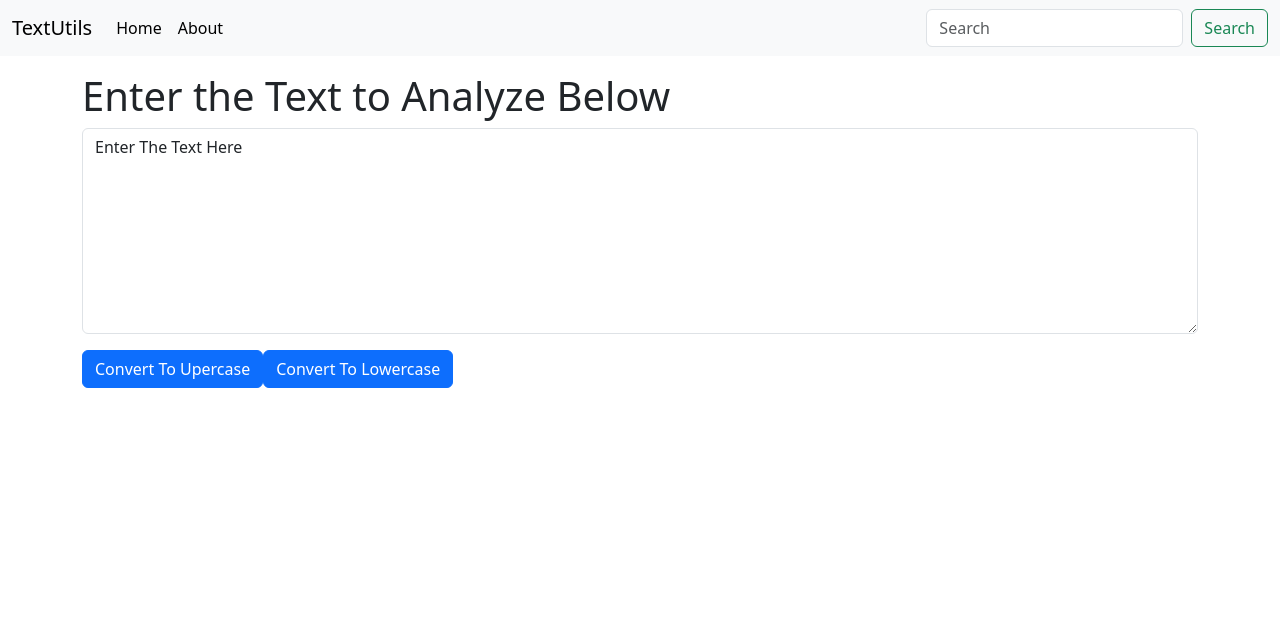
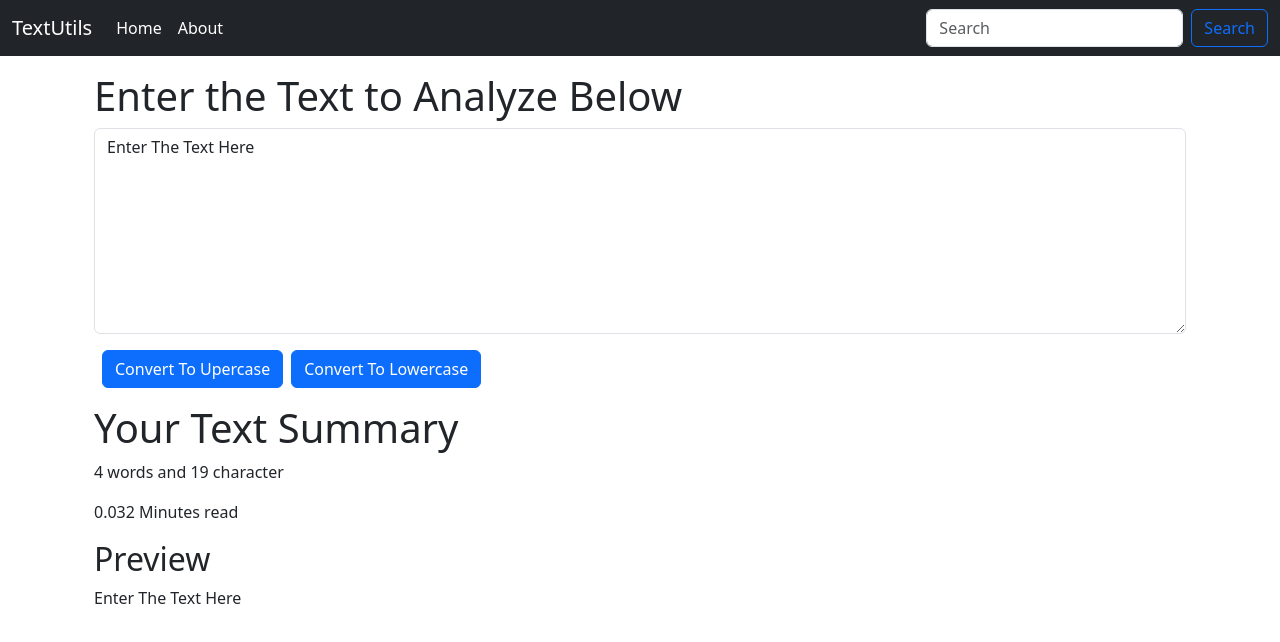
Before and after one commit to jpg04/ReactJs, a React (Create React App) app in the folder web-project/: page / in a window 1280 px wide. Shown: the top 642 px of the page. Built offline with nearby package versions, Linux system fonts and the light colour scheme.

Commit message:
Adding more Logic to TextUtils

```diff
--- a/web-project/src/components/Navbar.js
+++ b/web-project/src/components/Navbar.js
@@ -3,7 +3,7 @@
 
 export default function Navbar(props) {
 return (
-    <nav className="navbar navbar-expand-lg bg-body-tertiary">
+    <nav className="navbar navbar-expand-lg navbar-dark bg-dark">
 <div className="container-fluid">
     <a className="navbar-brand" href="/">{props.title}</a>
     <button className="navbar-toggler" type="button" data-bs-toggle="collapse" data-bs-target="#navbarSupportedContent" aria-controls="navbarSupportedContent" aria-expanded="false" aria-label="Toggle navigation">
@@ -20,7 +20,7 @@
     </ul>
     <form className="d-flex" role="search">
         <input className="form-control me-2" type="search" placeholder="Search" aria-label="Search" />
-        <button className="btn btn-outline-success" type="submit">Search</button>
+        <button className="btn btn-outline-primary" type="submit">Search</button>
     </form>
     </div>
 </div>
--- a/web-project/src/components/TextForm.js
+++ b/web-project/src/components/TextForm.js
@@ -23,13 +23,23 @@
   // text = "new text"; //wrong way to change the state
   // setText("new text"); //correct way to change the state
   return (
-    <div>
+    <>
+    <div className="container">
         <h1>{props.heading}</h1>
         <div className="mb-3">
         <textarea className="form-control" value={text} onChange={handleOnChange} id="myBox" rows="8"></textarea>
         </div>
-        <button className="btn btn-primary" onClick={handleUpClick}>Convert To Upercase</button>
-        <button className="btn btn-primary" onClick={handleLowerClick}>Convert To Lowercase</button>
+        <button className = "btn btn-primary mx-2" onClick={handleUpClick}>Convert To Upercase</button>
+        <button className = "btn btn-primary" onClick={handleLowerClick}>Convert To Lowercase</button>
     </div>
+
+    <div className="container my-3">
+      <h1>Your Text Summary</h1>
+      <p>{text.split(" ").length} words and {text.length} character</p>
+      <p>{0.008 * text.split(" ").length} Minutes read</p>
+      <h2>Preview</h2>
+      <p>{text}</p>
+    </div>
+    </>
   )
 }
```
